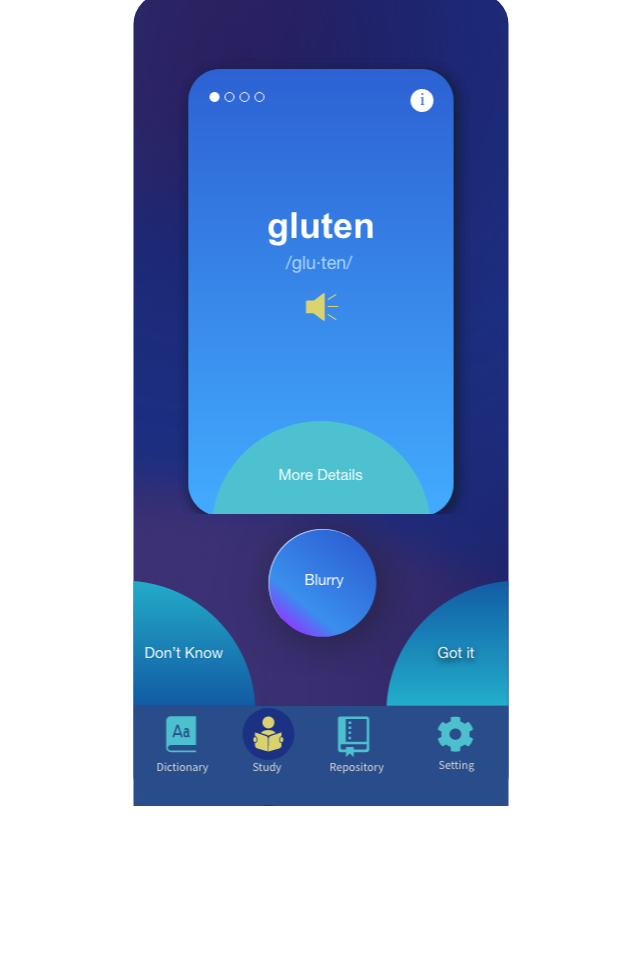
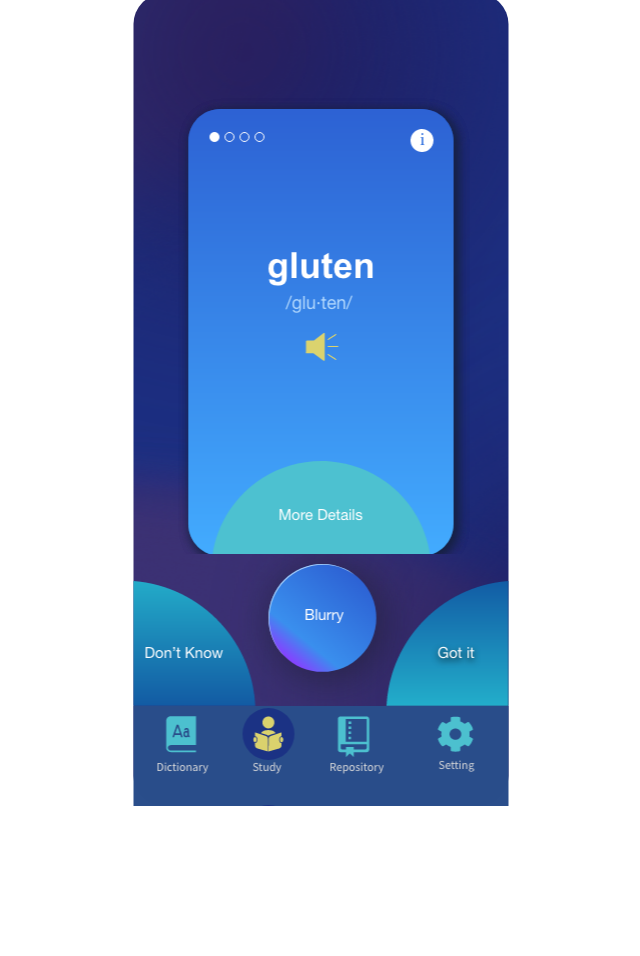
Before and after one commit to jerryhujiji/card-page-for-hi-fi-prototype-, a plain HTML site: page index.html in a window 1280 px wide. Shown: the whole page, without its empty margins (319-959 px from the left). Drawn offline with Linux system fonts and the light colour scheme.

Commit message:
position update

```diff
--- a/css/style.css
+++ b/css/style.css
@@ -27,7 +27,7 @@ body {
     position: absolute;
     width: 300px;
     height: 460px;
-    top: 60px;
+    top: 100px;
     left: 40px;
 
 }
@@ -35,7 +35,7 @@ body {
 
 .blurry {
     position: absolute;
-    top: 480px;
+    top: 515px;
     left: 80px;
     width: 200px;
     height: 200px;
```
